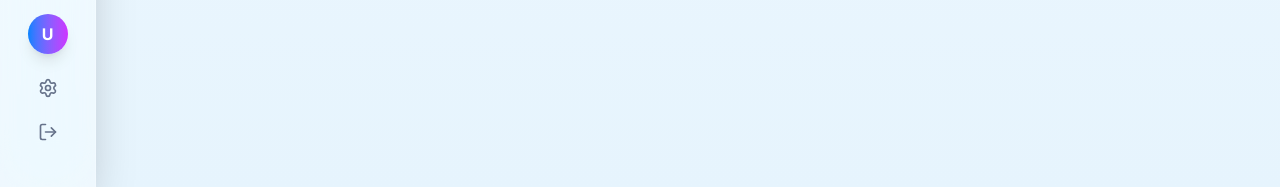
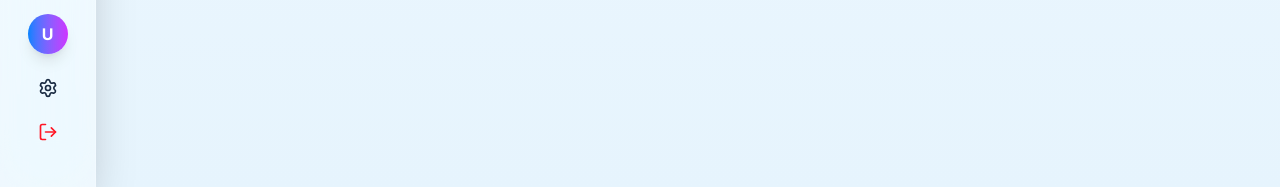
Before and after one commit to Rehanperer/leo-management, a Next.js app in the folder leo-management/: page /dashboard/meetings in a window 1280 px wide. Shown: the part 610-797 px from the top of the page. Built offline with nearby package versions, Linux system fonts and the light colour scheme.

Commit message:
style: Update text and hover colors for sidebar settings link and logout button.

```diff
--- a/leo-management/app/components/Sidebar.tsx
+++ b/leo-management/app/components/Sidebar.tsx
@@ -216,14 +216,14 @@ export default function Sidebar() {
                     <div className="flex flex-row md:flex-col gap-2">
                         <Link
                             href="/dashboard/settings"
-                            className="p-2 rounded-full text-gray-500 hover:bg-white/50 dark:hover:bg-slate-800/50 hover:text-blue-600 transition-colors"
+                            className="p-2 rounded-full text-gray-800 dark:text-white hover:bg-white/50 dark:hover:bg-slate-800/50 hover:text-blue-600 transition-colors"
                             title="Settings"
                         >
                             <Settings size={20} />
                         </Link>
                         <button
                             onClick={logout}
-                            className="p-2 text-gray-500 hover:text-red-500 hover:bg-red-50 rounded-full transition-colors"
+                            className="p-2 text-red-500 hover:text-red-600 hover:bg-red-50 dark:hover:bg-red-900/20 rounded-full transition-colors"
                             title="Logout"
                         >
                             <LogOut size={20} />
```
